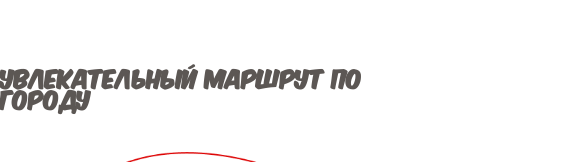
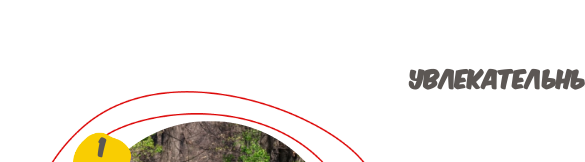
Before and after one commit to krivalex/meine-deutchu-stadt, a Vue app: page / in a window 390 px wide. Shown: the part 1646-1808 px from the top of the page, 585 px wide, since content can reach past the window. Built offline with nearby package versions, Linux system fonts and the light colour scheme.

Commit message:
mobile fix

```diff
--- a/src/pages/MainPage.vue
+++ b/src/pages/MainPage.vue
@@ -31,6 +31,13 @@ export default {
 
 
 <style>
+@media screen and (max-width: 784px) {
+  #main-page {
+    width: 1280px;
+    height: 100%;
+  }
+}
+
 .joke .content .name-image {
   flex-direction: row-reverse;
 }
--- a/src/sections/HeaderSection.vue
+++ b/src/sections/HeaderSection.vue
@@ -120,6 +120,15 @@ export default {
   align-items: center;
   justify-content: center;
   flex-direction: row;
+}
 
+@media screen and (max-width: 768px) {
+  #header {
+    min-width: 1280px;
+  }
+
+  .name-image {
+    margin: 0 10%;
+  }
 }
 </style>
--- a/src/sections/HistorySection.vue
+++ b/src/sections/HistorySection.vue
@@ -113,4 +113,12 @@ export default {
   margin-top: 71px;
   cursor: pointer;
 }
+
+@media screen and (max-width: 768px) {
+  #history {
+    width: 1280px;
+    margin: 0 auto;
+    transform: scale(0.8);
+  }
+}
 </style>
--- a/src/sections/PlacesSection.vue
+++ b/src/sections/PlacesSection.vue
@@ -133,4 +133,17 @@ export default {
 .card-item {
   position: absolute;
 }
+
+@media screen and (max-width: 768px) {
+  .label {
+    min-width: 100%;
+    margin: 0 auto;
+    text-align: center;
+  }
+
+  .cards {
+    width: 100%;
+    margin: 0 50px;
+  }
+}
 </style>
```
